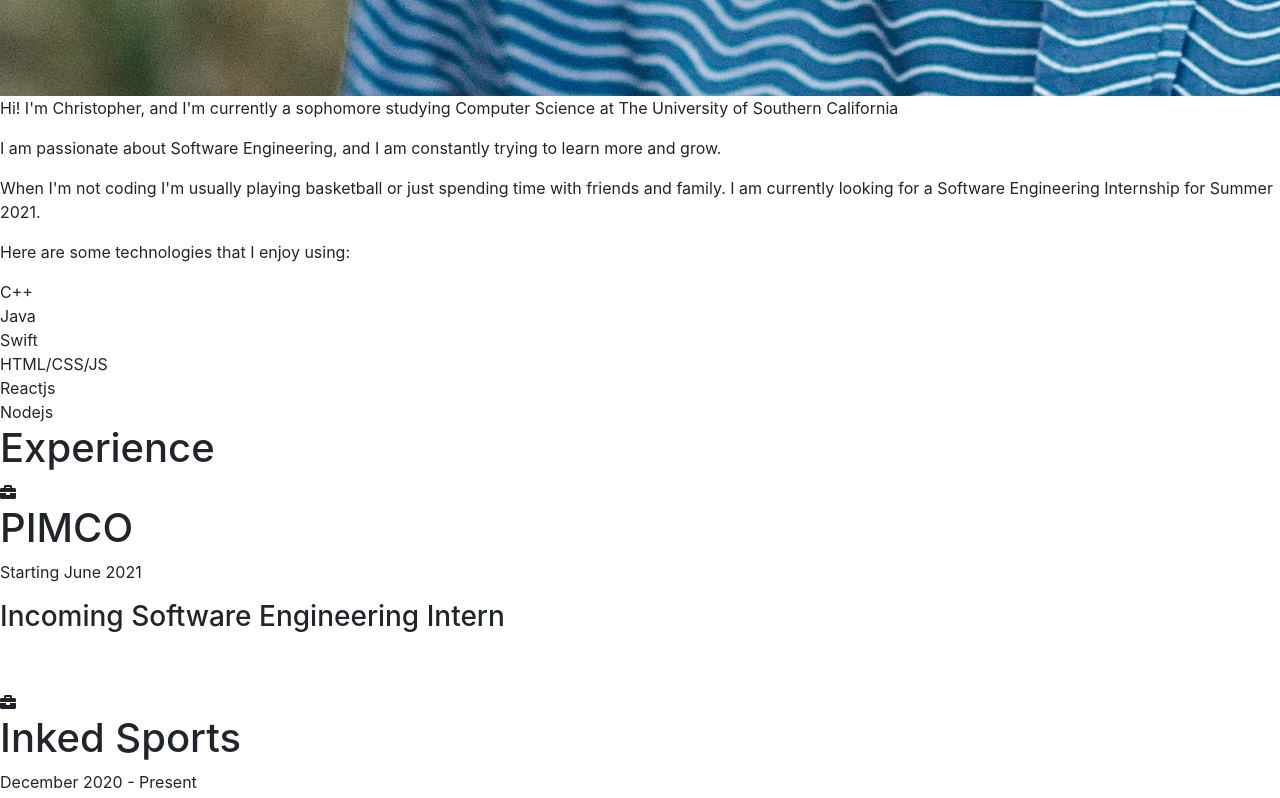
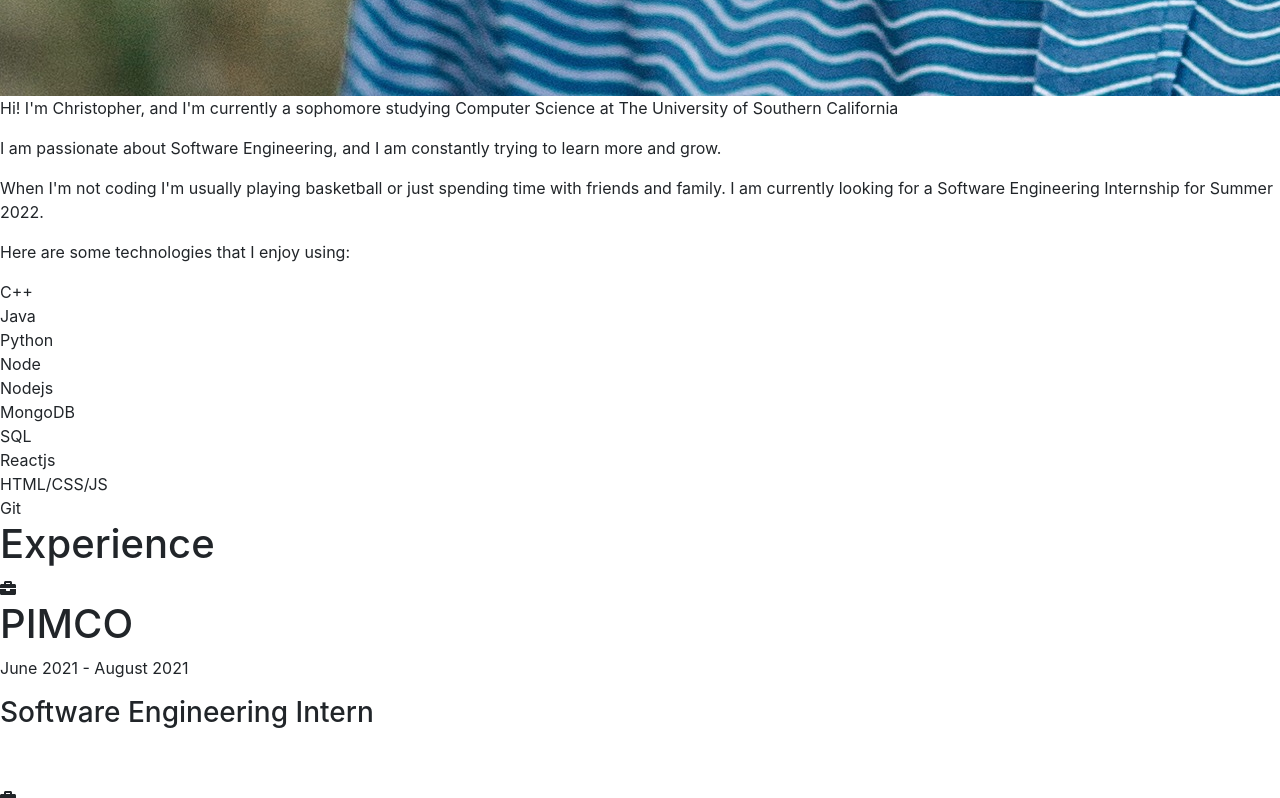
Before and after one commit to chrisbcooper/personalwebsite, a React (Create React App) app: page / in a window 1280 px wide. Shown: the part 2880-3678 px from the top of the page. Built offline with nearby package versions, Linux system fonts and the light colour scheme; the HTML template or start-up script is replaced by a standard one.

Commit message:
Make small changes to website

```diff
--- a/src/components/Experience/Experience.js
+++ b/src/components/Experience/Experience.js
@@ -3,28 +3,27 @@ import EducationPage from './EducationPage';
 import ExperiencePage from './ExperiencePage';
 
 function Experience() {
-
 	return (
 		<div id='experience' className='font'>
 			<h1>Experience</h1>
 			<div className='experience-container'>
 				<ExperiencePage
-      position='Incoming Software Engineering Intern'
-      time='Starting June 2021'
+					position='Software Engineering Intern'
+					time='June 2021 - August 2021'
 					name='PIMCO'
 				/>
-      <div style={{height: 40}}  />
+				<div style={{ height: 40 }} />
 				<ExperiencePage
 					position='Software Engineering Intern'
-        time='December 2020 - Present'
+					time='December 2020 - August 2021'
 					name='Inked Sports'
-        description="Inked Sports is a student run startup
+					description='Inked Sports is a student run startup
         that looks to use Social Media to help college athletes
         with their personal branding. The app is going to use
         the Instagram API to receive and analyze the data from
         their social media, and use that to help them get deals
         with companies. The app has a Firebase backend, and a
-        React Native frontend."
+        React Native frontend.'
 				/>
 			</div>
 			<h1>Education</h1>
--- a/src/components/Pages/AboutMe.js
+++ b/src/components/Pages/AboutMe.js
@@ -2,29 +2,39 @@ import React from 'react';
 import profilePic from '../../img/Me/profile-pic.jpeg';
 
 function AboutMe() {
-
 	const Text = () => (
 		<div className='aboutme-words'>
-        <div className='aboutme-description' >
-        <p>Hi! I'm Christopher, and I'm currently a sophomore studying Computer Science at The University of Southern California</p>
-          <p></p>
-          <p> I am passionate about
-          Software Engineering, and I am constantly trying to learn more and grow. </p>
+			<div className='aboutme-description'>
+				<p>
+					Hi! I'm Christopher, and I'm currently a sophomore studying
+					Computer Science at The University of Southern California
+				</p>
 				<p></p>
 				<p>
-          When I'm not coding I'm usually playing basketball or just spending time with friends and family.
-          I am currently looking for a Software Engineering Internship
-          for Summer 2021.
+					{' '}
+					I am passionate about Software Engineering, and I am
+					constantly trying to learn more and grow.{' '}
+				</p>
+				<p></p>
+				<p>
+					When I'm not coding I'm usually playing basketball or just
+					spending time with friends and family. I am currently
+					looking for a Software Engineering Internship for Summer
+					2022.
 				</p>
 				<p></p>
 				<p>Here are some technologies that I enjoy using:</p>
-          <div className="inner-grid">
+				<div className='inner-grid'>
 					<div className='aboutme-list'>C++</div>
 					<div className='aboutme-list'>Java</div>
-          <div className='aboutme-list'>Swift</div>
+					<div className='aboutme-list'>Python</div>
+					<div className='aboutme-list'>Node</div>
+					<div className='aboutme-list'>Nodejs</div>
+					<div className='aboutme-list'>MongoDB</div>
+					<div className='aboutme-list'>SQL</div>
+					<div className='aboutme-list'>Reactjs</div>
 					<div className='aboutme-list'>HTML/CSS/JS</div>
-          <div className='aboutme-list'>Reactjs</div>
-          <div className='aboutme-list'>Nodejs</div>
+					<div className='aboutme-list'>Git</div>
 				</div>
 			</div>
 		</div>
@@ -33,10 +43,9 @@ function AboutMe() {
 	const Im = () => (
 		<div>
 			<span className='helper'></span>
-          <img src={profilePic} alt=''  className='profile-pic' />
+			<img src={profilePic} alt='' className='profile-pic' />
 		</div>
 	);
-
 
 	return (
 		<div className='font' id='aboutme'>
```
Also changed, not shown: 2 other files (tests, documents, lock files or other folders). Lines whose indentation alone changed are shown as unchanged.
